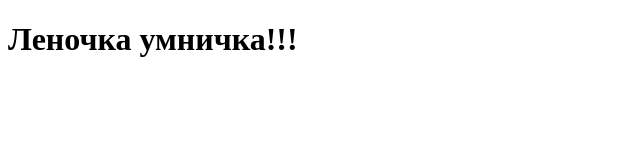
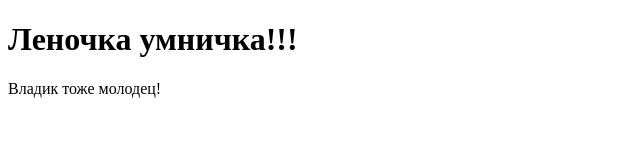
Before and after one commit to sheremetiewaliena/-goit-markup-hw-01, a plain HTML site: page index.html in a window 1280 px wide. Shown: the whole page, without its empty margins (0-640 px from the left). Drawn offline with Linux system fonts and the light colour scheme.

Commit message:
2
step 2

```diff
--- a/index.html
+++ b/index.html
@@ -7,5 +7,6 @@
 </head>
 <body>
    <h1>Леночка умничка!!!</h1>
+   <p>Владик тоже молодец!</p>
 </body>
 </html>
```
